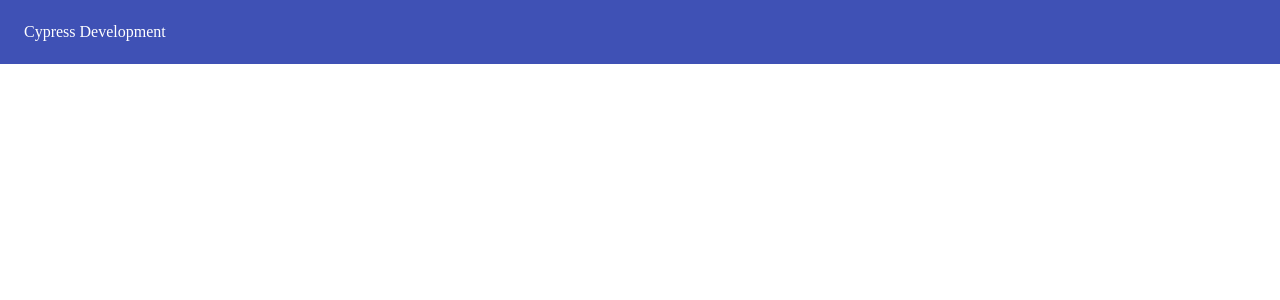
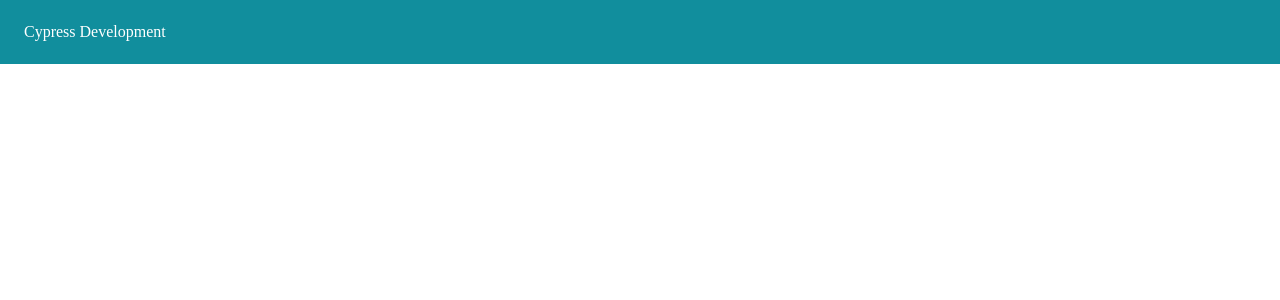
Before and after one commit to DanteCypress/Material-UI_ReactJS, a React (Create React App) app: page / in a window 1280 px wide. Shown: the top 300 px of the page. Built offline with nearby package versions, Linux system fonts and the light colour scheme.

Commit message:
Added CreateMuiTheme

```diff
--- a/src/components/ui/Theme.js
+++ b/src/components/ui/Theme.js
@@ -1,3 +1,33 @@
 import { createMuiTheme } from "@material-ui/core/styles";
 
-export default createMuiTheme({});
+export default createMuiTheme({
+  palette: {
+    primary: {
+      main: "#118E9D",
+      dark: "#0A535B",
+      light: "#14B2C9",
+      contrastText: "#FFFFFF",
+      gradient: {
+        lightMainGradient: "linear-gradient(#14B2C9, #118E9D)"
+      }
+    },
+    secondary: {
+      main: "#303F9F",
+      dark: "#1A237E",
+      light: "#3F51B5",
+      contrastText: "#FFFFFF"
+    },
+    extras: {
+      veryLightGreen: "#EBF5F7"
+    },
+    errorColor: "#FF0F54",
+    successColor: "#017C68"
+  },
+  typography: {
+    htmlFontSize: 10,
+    fontFamily: "Lato, Helvetica, Arial, sans-serif",
+    body2: {
+      letterSpacing: 1
+    }
+  }
+});
```
